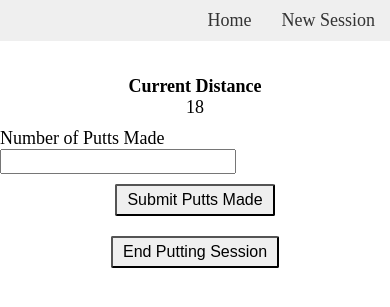
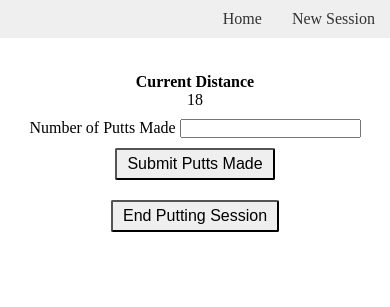
Before and after one commit to jereamon/disc-golf-putts, a Flask app: page /putt in a window 390 px wide. Shown: the top 307 px of the page. Run offline with Flask 2, Linux system fonts and the light colour scheme.

Commit message:
Additional style fixes for putt page.

```diff
--- a/static/css/main.css
+++ b/static/css/main.css
@@ -64,7 +64,7 @@ nav a:hover {
 
 @media only screen and (max-width: 480px) {
     * {
-        font-size: 18px;
+        /* font-size: 18px; */
     }
 }
 
@@ -103,8 +103,8 @@ nav a:hover {
 .cur-dist-container {
     display: flex;
     flex-direction: column;
-    align-items: center;
     padding: 10px 0;
+    text-align: center;
 }
 
 .outer-container.putt-page {
```
